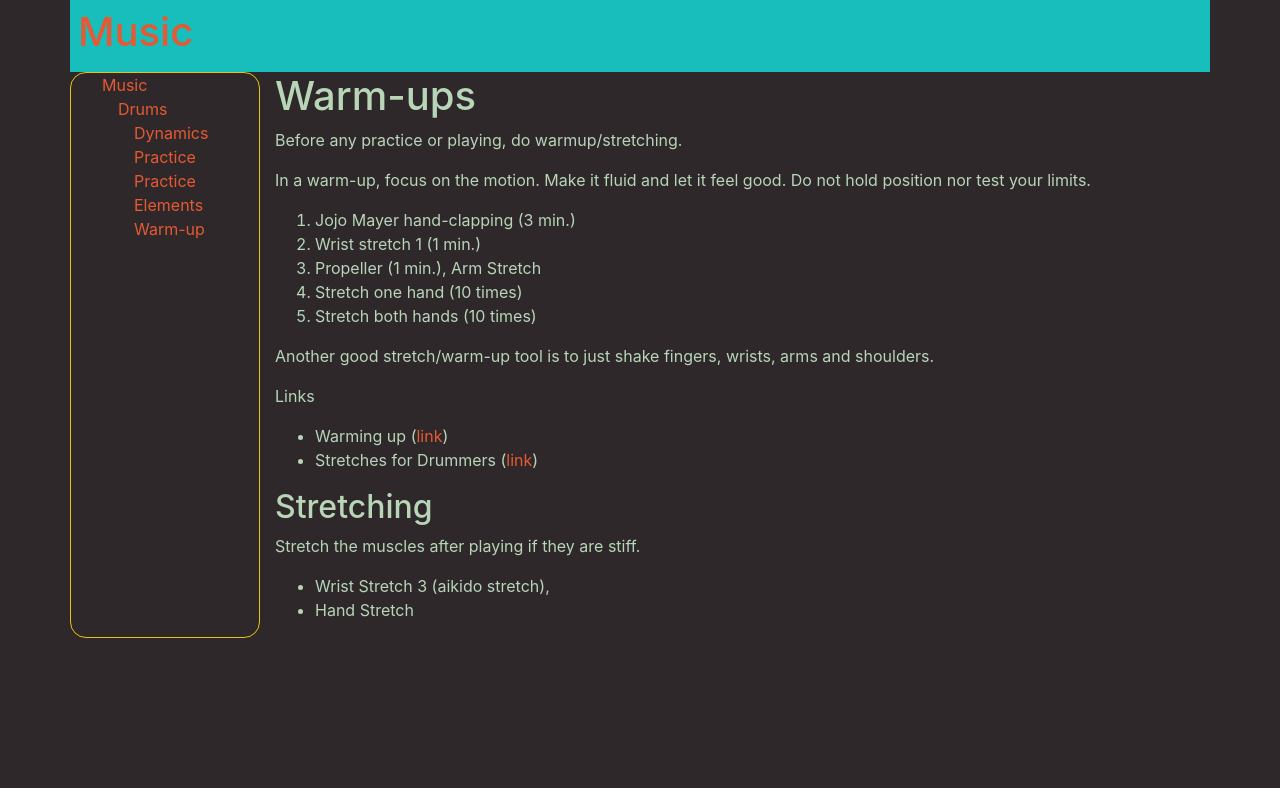
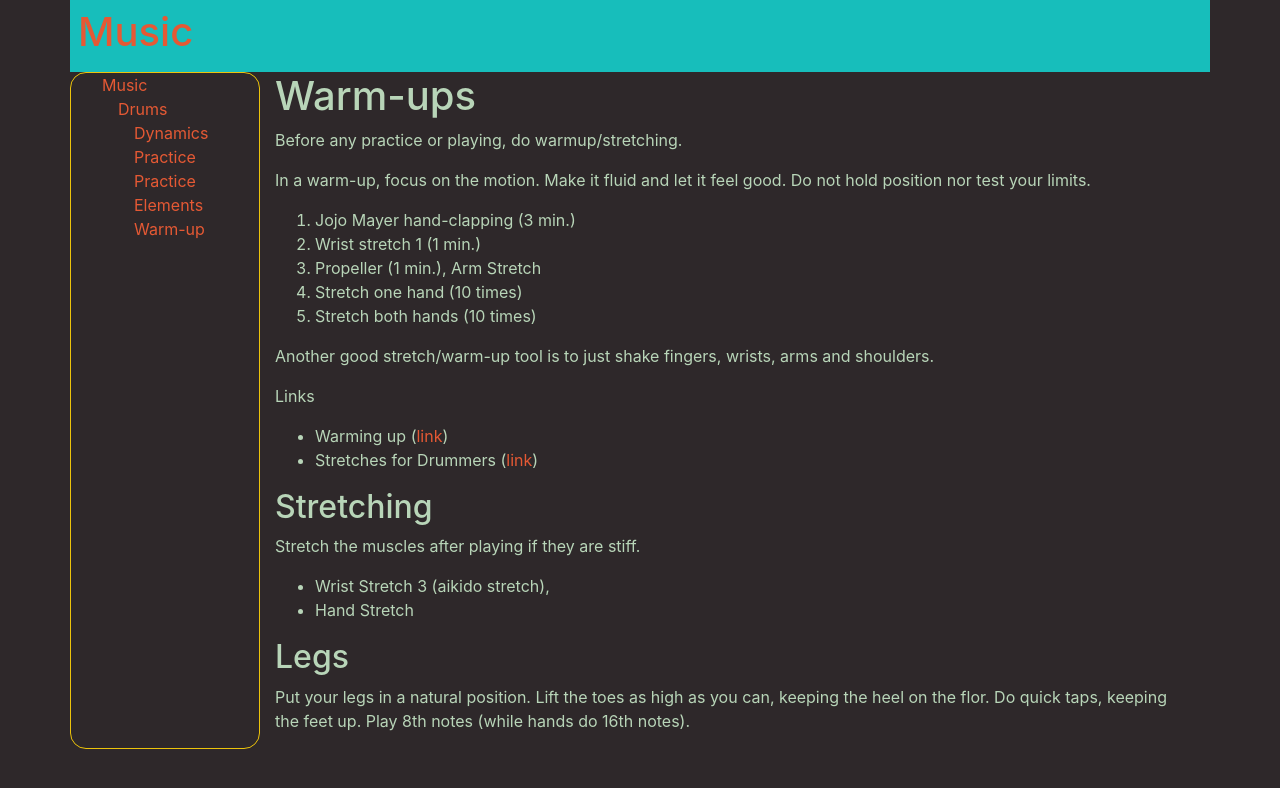
Before and after one commit to MisterY/music-site, a Jekyll site: the page built from drums/warmup.md, in a window 1280 px wide. Shown: the top 788 px of the page. Built offline with Jekyll 4.4.1, drawn with Linux system fonts in a browser that asks for light colours; nearby versions of some CDN libraries; our own code applies the rules of GitHub Pages for plain Markdown files.

Commit message:
leg warm-ups

```diff
--- a/drums/warmup.md
+++ b/drums/warmup.md
@@ -26,3 +26,7 @@ Stretch the muscles after playing if they are stiff.
 
 - Wrist Stretch 3 (aikido stretch),
 - Hand Stretch
+
+## Legs
+
+Put your legs in a natural position. Lift the toes as high as you can, keeping the heel on the flor. Do quick taps, keeping the feet up. Play 8th notes (while hands do 16th notes).
```
